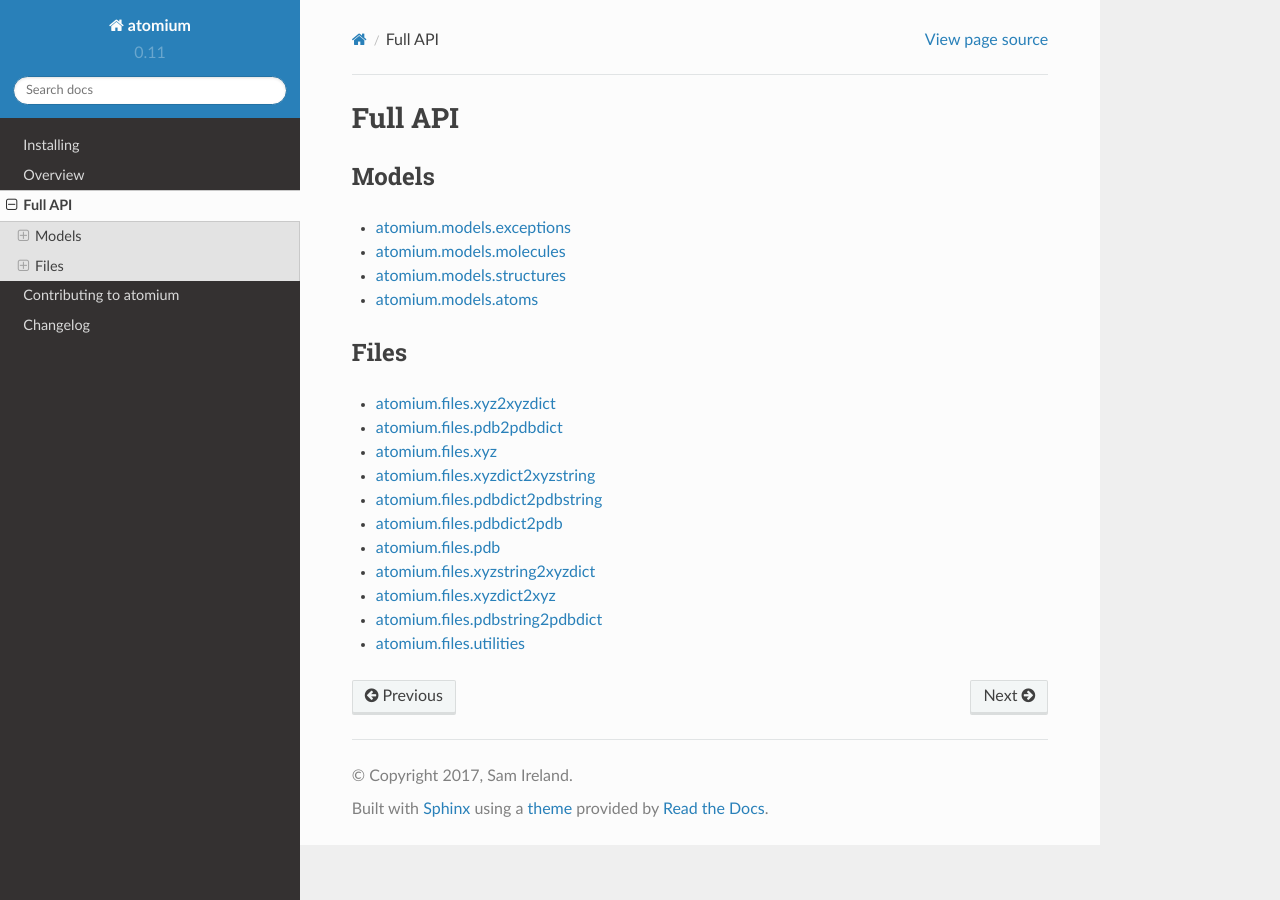
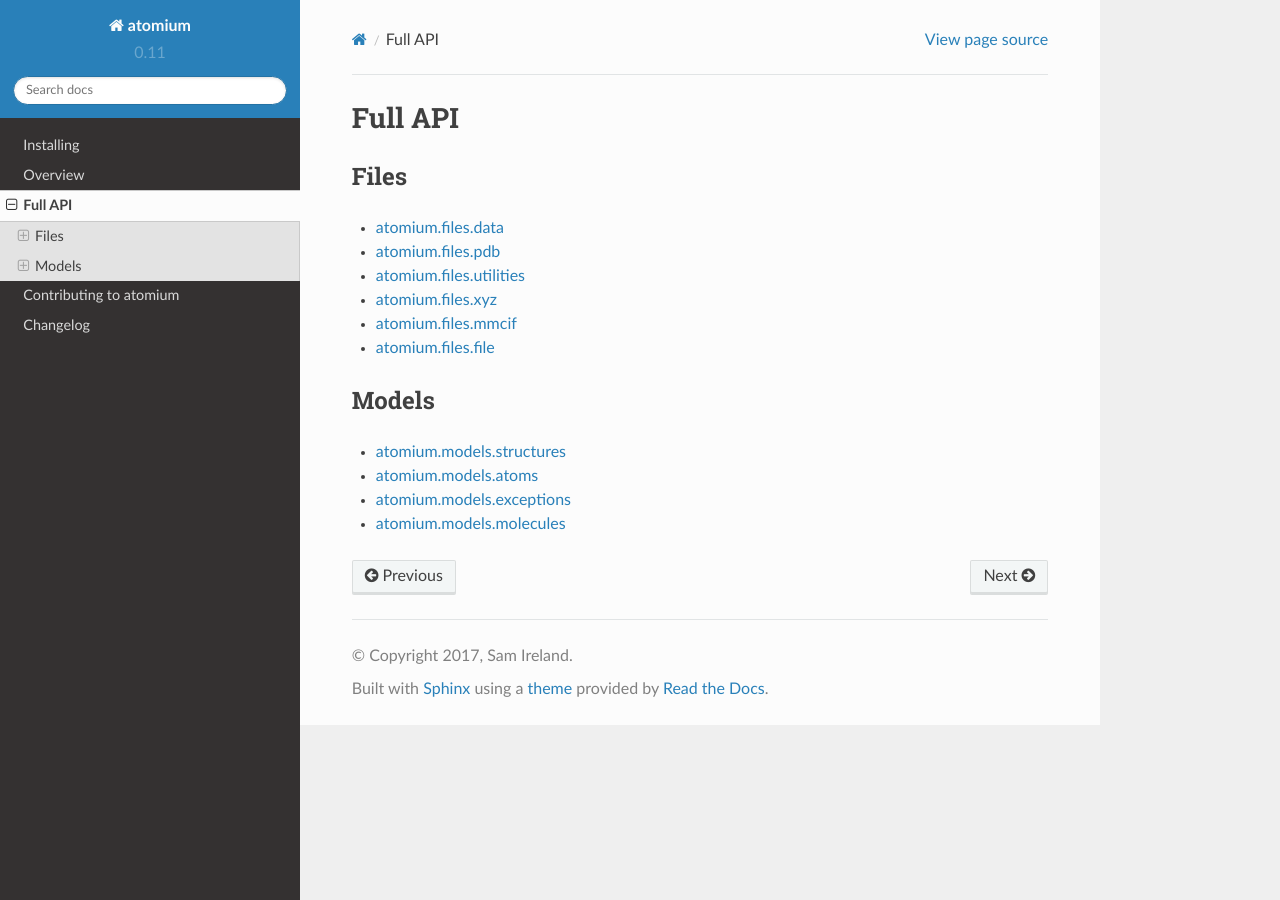
Before and after one commit to samirelanduk/atomium, a Sphinx documentation site: the page built from docs/source/api.rst, in a window 1280 px wide. Built offline with Sphinx 7.4.7 and the Read the Docs theme 2.0.0, drawn with Linux system fonts in a browser that asks for light colours.

```diff
--- a/docs/source/api.rst
+++ b/docs/source/api.rst
@@ -1,28 +1,23 @@
 Full API
 --------
+
+Files
+~~~~~
+
+.. toctree ::
+	api/data
+	api/pdb
+	api/utilities
+	api/xyz
+	api/mmcif
+	api/file
+
 
 Models
 ~~~~~~
 
 .. toctree ::
+	api/structures
+	api/atoms
 	api/exceptions
 	api/molecules
-	api/structures
-	api/atoms
-
-
-Files
-~~~~~
-
-.. toctree ::
-	api/xyz2xyzdict
-	api/pdb2pdbdict
-	api/xyz
-	api/xyzdict2xyzstring
-	api/pdbdict2pdbstring
-	api/pdbdict2pdb
-	api/pdb
-	api/xyzstring2xyzdict
-	api/xyzdict2xyz
-	api/pdbstring2pdbdict
-	api/utilities
--- /dev/null
+++ b/docs/source/api/data.rst
@@ -0,0 +1,6 @@
+atomium.files.data
+------------------
+
+.. automodule:: atomium.files.data
+	:members:
+	:inherited-members:
--- /dev/null
+++ b/docs/source/api/file.rst
@@ -0,0 +1,6 @@
+atomium.files.file
+------------------
+
+.. automodule:: atomium.files.file
+	:members:
+	:inherited-members:
--- /dev/null
+++ b/docs/source/api/mmcif.rst
@@ -0,0 +1,6 @@
+atomium.files.mmcif
+-------------------
+
+.. automodule:: atomium.files.mmcif
+	:members:
+	:inherited-members:
--- a/docs/source/api/pdb2pdbdict.rst
+++ /dev/null
@@ -1,6 +0,0 @@
-atomium.files.pdb2pdbdict
--------------------------
-
-.. automodule:: atomium.files.pdb2pdbdict
-	:members:
-	:inherited-members:
--- a/docs/source/api/pdbdict2pdb.rst
+++ /dev/null
@@ -1,6 +0,0 @@
-atomium.files.pdbdict2pdb
--------------------------
-
-.. automodule:: atomium.files.pdbdict2pdb
-	:members:
-	:inherited-members:
--- a/docs/source/api/pdbdict2pdbstring.rst
+++ /dev/null
@@ -1,6 +0,0 @@
-atomium.files.pdbdict2pdbstring
--------------------------------
-
-.. automodule:: atomium.files.pdbdict2pdbstring
-	:members:
-	:inherited-members:
--- a/docs/source/api/pdbstring2pdbdict.rst
+++ /dev/null
@@ -1,6 +0,0 @@
-atomium.files.pdbstring2pdbdict
--------------------------------
-
-.. automodule:: atomium.files.pdbstring2pdbdict
-	:members:
-	:inherited-members:
--- a/docs/source/api/xyz2xyzdict.rst
+++ /dev/null
@@ -1,6 +0,0 @@
-atomium.files.xyz2xyzdict
--------------------------
-
-.. automodule:: atomium.files.xyz2xyzdict
-	:members:
-	:inherited-members:
--- a/docs/source/api/xyzdict2xyz.rst
+++ /dev/null
@@ -1,6 +0,0 @@
-atomium.files.xyzdict2xyz
--------------------------
-
-.. automodule:: atomium.files.xyzdict2xyz
-	:members:
-	:inherited-members:
--- a/docs/source/api/xyzdict2xyzstring.rst
+++ /dev/null
@@ -1,6 +0,0 @@
-atomium.files.xyzdict2xyzstring
--------------------------------
-
-.. automodule:: atomium.files.xyzdict2xyzstring
-	:members:
-	:inherited-members:
--- a/docs/source/api/xyzstring2xyzdict.rst
+++ /dev/null
@@ -1,6 +0,0 @@
-atomium.files.xyzstring2xyzdict
--------------------------------
-
-.. automodule:: atomium.files.xyzstring2xyzdict
-	:members:
-	:inherited-members:
```
